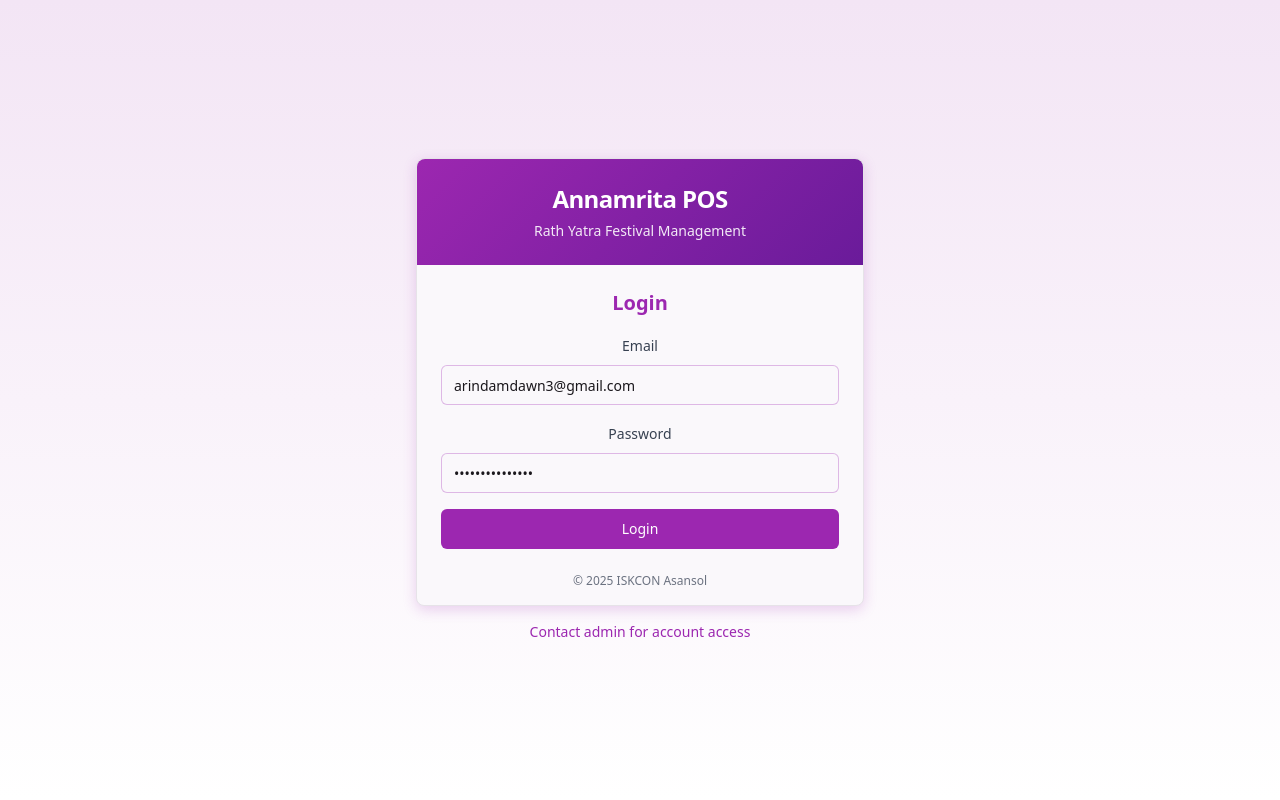
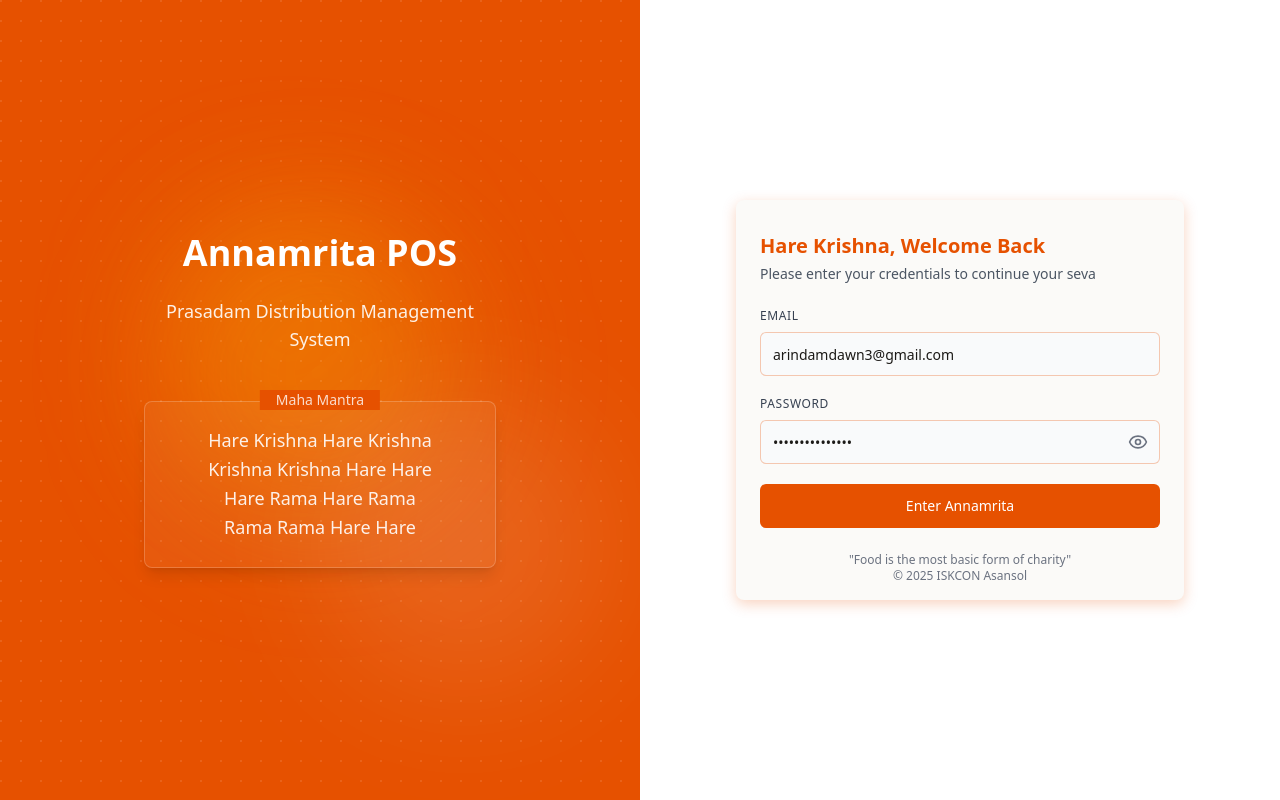
Before and after one commit to iskconproject/annamrita, a React (Vite) app: page /login in a window 1280 px wide. Built offline with nearby package versions, Linux system fonts and the light colour scheme; no server answers.

Commit message:
fix: improve login page

```diff
--- a/package.json
+++ b/package.json
@@ -14,6 +14,7 @@
     "@headlessui/react": "^2.2.2",
     "@heroicons/react": "^2.2.0",
     "@hookform/resolvers": "^5.0.1",
+    "@radix-ui/react-checkbox": "^1.3.1",
     "@radix-ui/react-dialog": "^1.1.10",
     "@radix-ui/react-label": "^2.1.4",
     "@radix-ui/react-select": "^2.2.2",
@@ -27,6 +28,7 @@
     "react": "^19.0.0",
     "react-dom": "^19.0.0",
     "react-hook-form": "^7.56.0",
+    "react-icons": "^5.5.0",
     "react-router-dom": "^7.5.1",
     "react-thermal-printer": "^0.21.0",
     "tailwind-merge": "^3.2.0",
--- a/src/components/auth/LoginForm.tsx
+++ b/src/components/auth/LoginForm.tsx
@@ -1,8 +1,9 @@
 import { useState } from 'react';
 import { useAuthStore } from '../../store/authStore';
-import { Card, CardContent, CardDescription, CardFooter, CardHeader, CardTitle } from '@/components/ui/card';
+import { Card, CardContent, CardFooter } from '@/components/ui/card';
 import { Input } from '@/components/ui/input';
 import { Button } from '@/components/ui/button';
+import { PasswordInput } from '@/components/ui/password-input';
 
 export const LoginForm = () => {
   const [email, setEmail] = useState('arindamdawn3@gmail.com');
@@ -17,15 +18,11 @@
   };
 
   return (
-    <Card className="w-full max-w-md iskcon-shadow">
-      <CardHeader className="text-center iskcon-gradient text-white rounded-t-lg">
-        <CardTitle className="text-2xl font-bold">Annamrita POS</CardTitle>
-        <CardDescription className="text-white/90 font-medium">Rath Yatra Festival Management</CardDescription>
-      </CardHeader>
-
-      <CardContent className="p-6 space-y-4">
-        <div className="text-center mb-2">
-          <h2 className="text-xl font-semibold text-iskcon-primary">Login</h2>
+    <Card className="w-full max-w-md iskcon-shadow border-0">
+      <CardContent className="p-6 space-y-6 pt-8">
+        <div className="mb-2 text-left">
+          <h2 className="text-xl font-semibold text-iskcon-primary">Hare Krishna, Welcome Back</h2>
+          <p className="text-sm text-gray-600 mt-1">Please enter your credentials to continue your seva</p>
         </div>
 
         {error && (
@@ -34,9 +31,9 @@
           </div>
         )}
 
-        <form className="space-y-4" onSubmit={handleSubmit}>
+        <form className="space-y-5" onSubmit={handleSubmit}>
           <div className="space-y-2">
-            <label htmlFor="email" className="text-sm font-medium text-gray-700">
+            <label htmlFor="email" className="text-xs font-medium text-gray-700 uppercase tracking-wider text-left block">
               Email
             </label>
             <Input
@@ -46,22 +43,23 @@
               required
               value={email}
               onChange={(e) => setEmail(e.target.value)}
-              className="border-iskcon-primary/30 focus-visible:ring-iskcon-primary"
+              className="border-iskcon-primary/30 focus-visible:ring-iskcon-primary bg-gray-50 h-11"
+              placeholder="Enter your email"
             />
           </div>
 
           <div className="space-y-2">
-            <label htmlFor="password" className="text-sm font-medium text-gray-700">
+            <label htmlFor="password" className="text-xs font-medium text-gray-700 uppercase tracking-wider text-left block">
               Password
             </label>
-            <Input
+            <PasswordInput
               id="password"
               name="password"
-              type="password"
               required
               value={password}
               onChange={(e) => setPassword(e.target.value)}
-              className="border-iskcon-primary/30 focus-visible:ring-iskcon-primary"
+              className="border-iskcon-primary/30 focus-visible:ring-iskcon-primary bg-gray-50 h-11"
+              placeholder="Enter password"
             />
           </div>
 
@@ -69,15 +67,18 @@
             type="submit"
             disabled={isLoading}
             variant="iskcon"
-            className="w-full mt-2"
+            className="w-full h-11 mt-4"
           >
-            {isLoading ? 'Logging in...' : 'Login'}
+            {isLoading ? 'Logging in...' : 'Enter Annamrita'}
           </Button>
         </form>
       </CardContent>
 
-      <CardFooter className="flex justify-center p-4 pt-0 text-xs text-gray-500">
-        <p>© {new Date().getFullYear()} ISKCON Asansol</p>
+      <CardFooter className="flex flex-col justify-center p-4 pt-0 space-y-4">
+        <p className="text-xs text-center text-gray-500">
+          "Food is the most basic form of charity" <br />
+          © {new Date().getFullYear()} ISKCON Asansol
+        </p>
       </CardFooter>
     </Card>
   );
--- /dev/null
+++ b/src/components/ui/password-input.tsx
@@ -0,0 +1,45 @@
+import React, { useState } from 'react';
+import { Input } from '@/components/ui/input';
+import { cn } from '@/lib/utils';
+import { EyeIcon, EyeOffIcon } from 'lucide-react';
+
+interface PasswordInputProps extends React.InputHTMLAttributes<HTMLInputElement> {
+  className?: string;
+}
+
+const PasswordInput = React.forwardRef<HTMLInputElement, PasswordInputProps>(
+  ({ className, ...props }, ref) => {
+    const [showPassword, setShowPassword] = useState(false);
+
+    const togglePasswordVisibility = () => {
+      setShowPassword(!showPassword);
+    };
+
+    return (
+      <div className="relative">
+        <Input
+          type={showPassword ? 'text' : 'password'}
+          className={cn('pr-10', className)}
+          ref={ref}
+          {...props}
+        />
+        <button
+          type="button"
+          onClick={togglePasswordVisibility}
+          className="absolute inset-y-0 right-0 flex items-center pr-3 text-gray-500 hover:text-gray-700 focus:outline-none"
+          tabIndex={-1}
+        >
+          {showPassword ? (
+            <EyeOffIcon className="h-5 w-5" />
+          ) : (
+            <EyeIcon className="h-5 w-5" />
+          )}
+        </button>
+      </div>
+    );
+  }
+);
+
+PasswordInput.displayName = 'PasswordInput';
+
+export { PasswordInput };
--- a/src/pages/LoginPage.tsx
+++ b/src/pages/LoginPage.tsx
@@ -26,14 +26,48 @@
   }, [user, isLoading, navigate]);
 
   return (
-    <div className="flex flex-col items-center justify-center min-h-screen bg-gradient-to-b from-iskcon-light to-white">
-      <div className="w-full max-w-md">
-        <LoginForm />
+    <div className="flex min-h-screen">
+      {/* Left side - Primary color background */}
+      <div className="hidden md:block md:w-1/2 bg-iskcon-primary relative overflow-hidden">
+        {/* Decorative circles */}
+        <div className="absolute top-1/4 left-1/4 w-64 h-64 rounded-full bg-iskcon-secondary/20 blur-3xl"></div>
+        <div className="absolute bottom-1/3 right-1/4 w-80 h-80 rounded-full bg-amber-500/20 blur-3xl"></div>
+        <div className="absolute top-1/2 left-1/2 w-72 h-72 rounded-full bg-white/10 blur-3xl"></div>
 
-        <div className="mt-4 text-center">
-          <p className="text-sm text-iskcon-primary font-medium">
-            Contact admin for account access
-          </p>
+        {/* Subtle pattern overlay */}
+        <div className="absolute inset-0 opacity-10"
+          style={{
+            backgroundImage: 'radial-gradient(circle at 1px 1px, white 1px, transparent 0)',
+            backgroundSize: '20px 20px'
+          }}>
+        </div>
+
+        {/* Content */}
+        <div className="h-full w-full flex items-center justify-center relative z-20">
+          <div className="p-12 max-w-md text-center">
+            <h1 className="text-4xl font-bold text-white mb-6">Annamrita POS</h1>
+            <p className="text-white/90 text-lg mb-8">
+              Prasadam Distribution Management System
+            </p>
+            <div className="mt-12 p-6 border border-white/20 rounded-lg bg-white/5 shadow-lg relative">
+              <div className="absolute -top-3 left-1/2 transform -translate-x-1/2 bg-iskcon-primary px-4 text-white/80 text-sm">
+                Maha Mantra
+              </div>
+              <p className="text-white/90 text-lg font-medium leading-relaxed">
+                Hare Krishna Hare Krishna<br />
+                Krishna Krishna Hare Hare<br />
+                Hare Rama Hare Rama<br />
+                Rama Rama Hare Hare
+              </p>
+            </div>
+          </div>
+        </div>
+      </div>
+
+      {/* Right side - Login form */}
+      <div className="w-full md:w-1/2 flex items-center justify-center p-6 bg-white">
+        <div className="w-full max-w-md">
+          <LoginForm />
         </div>
       </div>
     </div>
--- a/src/styles/globals.css
+++ b/src/styles/globals.css
@@ -4,23 +4,23 @@
 
 @layer base {
   :root {
-    --background: 280 30% 98%;
-    --foreground: 280 10% 10%;
+    --background: 30 30% 98%;
+    --foreground: 30 10% 10%;
 
-    --card: 280 30% 98%;
-    --card-foreground: 280 10% 10%;
+    --card: 30 30% 98%;
+    --card-foreground: 30 10% 10%;
 
-    --popover: 280 30% 98%;
-    --popover-foreground: 280 10% 10%;
+    --popover: 30 30% 98%;
+    --popover-foreground: 30 10% 10%;
 
-    --primary: 291 100% 42%;
+    --primary: 21 100% 45%;
     --primary-foreground: 0 0% 100%;
 
     --secondary: 45 100% 51%;
-    --secondary-foreground: 280 10% 10%;
+    --secondary-foreground: 30 10% 10%;
 
-    --muted: 280 10% 96%;
-    --muted-foreground: 280 5% 40%;
+    --muted: 30 10% 96%;
+    --muted-foreground: 30 5% 40%;
 
     --accent: 122 54% 49%;
     --accent-foreground: 0 0% 100%;
@@ -28,31 +28,31 @@
     --destructive: 0 84% 60%;
     --destructive-foreground: 0 0% 100%;
 
-    --border: 280 10% 90%;
-    --input: 280 10% 90%;
-    --ring: 291 100% 42%;
+    --border: 30 10% 90%;
+    --input: 30 10% 90%;
+    --ring: 25 100% 50%;
 
     --radius: 0.5rem;
   }
 
   .dark {
-    --background: 280 50% 4%;
-    --foreground: 280 10% 98%;
+    --background: 30 50% 4%;
+    --foreground: 30 10% 98%;
 
-    --card: 280 50% 6%;
-    --card-foreground: 280 10% 98%;
+    --card: 30 50% 6%;
+    --card-foreground: 30 10% 98%;
 
-    --popover: 280 50% 6%;
-    --popover-foreground: 280 10% 98%;
+    --popover: 30 50% 6%;
+    --popover-foreground: 30 10% 98%;
 
-    --primary: 291 100% 42%;
+    --primary: 21 100% 45%;
     --primary-foreground: 0 0% 100%;
 
     --secondary: 45 100% 51%;
-    --secondary-foreground: 280 10% 10%;
+    --secondary-foreground: 30 10% 10%;
 
-    --muted: 280 50% 12%;
-    --muted-foreground: 280 10% 60%;
+    --muted: 30 50% 12%;
+    --muted-foreground: 30 10% 60%;
 
     --accent: 122 54% 49%;
     --accent-foreground: 0 0% 100%;
@@ -60,9 +60,9 @@
     --destructive: 0 84% 60%;
     --destructive-foreground: 0 0% 100%;
 
-    --border: 280 50% 16%;
-    --input: 280 50% 16%;
-    --ring: 291 100% 42%;
+    --border: 30 50% 16%;
+    --input: 30 50% 16%;
+    --ring: 25 100% 50%;
   }
 }
 
@@ -70,6 +70,7 @@
   * {
     @apply border-border;
   }
+
   body {
     @apply bg-background text-foreground;
   }
@@ -77,7 +78,7 @@
 
 /* Custom ISKCON theme styles */
 .iskcon-gradient {
-  background: linear-gradient(135deg, #9C27B0 0%, #6A1B9A 100%);
+  background: linear-gradient(135deg, #E65100 0%, #BF360C 100%);
 }
 
 .iskcon-gold-gradient {
@@ -85,9 +86,9 @@
 }
 
 .iskcon-border {
-  border: 2px solid #9C27B0;
+  border: 2px solid #E65100;
 }
 
 .iskcon-shadow {
-  box-shadow: 0 4px 14px rgba(156, 39, 176, 0.2);
+  box-shadow: 0 4px 14px rgba(230, 81, 0, 0.25);
 }
--- a/tailwind.config.js
+++ b/tailwind.config.js
@@ -49,11 +49,11 @@
 					foreground: 'hsl(var(--card-foreground))'
 				},
 				iskcon: {
-  				primary: '#9C27B0',
+					primary: '#E65100',
 					secondary: '#FFC107',
 					accent: '#4CAF50',
-  				light: '#F3E5F5',
-  				dark: '#6A1B9A'
+					light: '#FFF3E0',
+					dark: '#BF360C'
 				},
 				chart: {
 					'1': 'hsl(var(--chart-1))',
```
Also changed, not shown: src/components/ui/checkbox.tsx (added, +28 -0 lines), 1 other file (tests, documents, lock files or other folders). Lines whose indentation alone changed are shown as unchanged.
